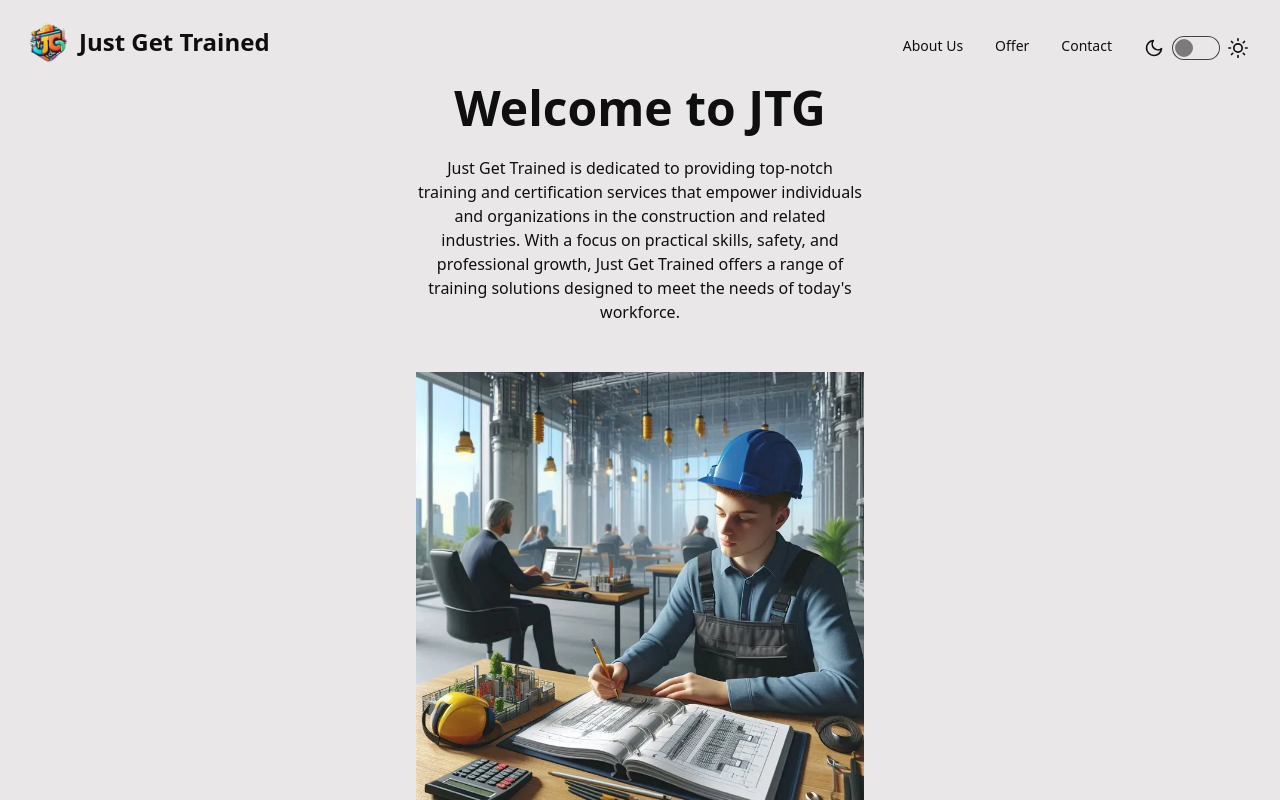
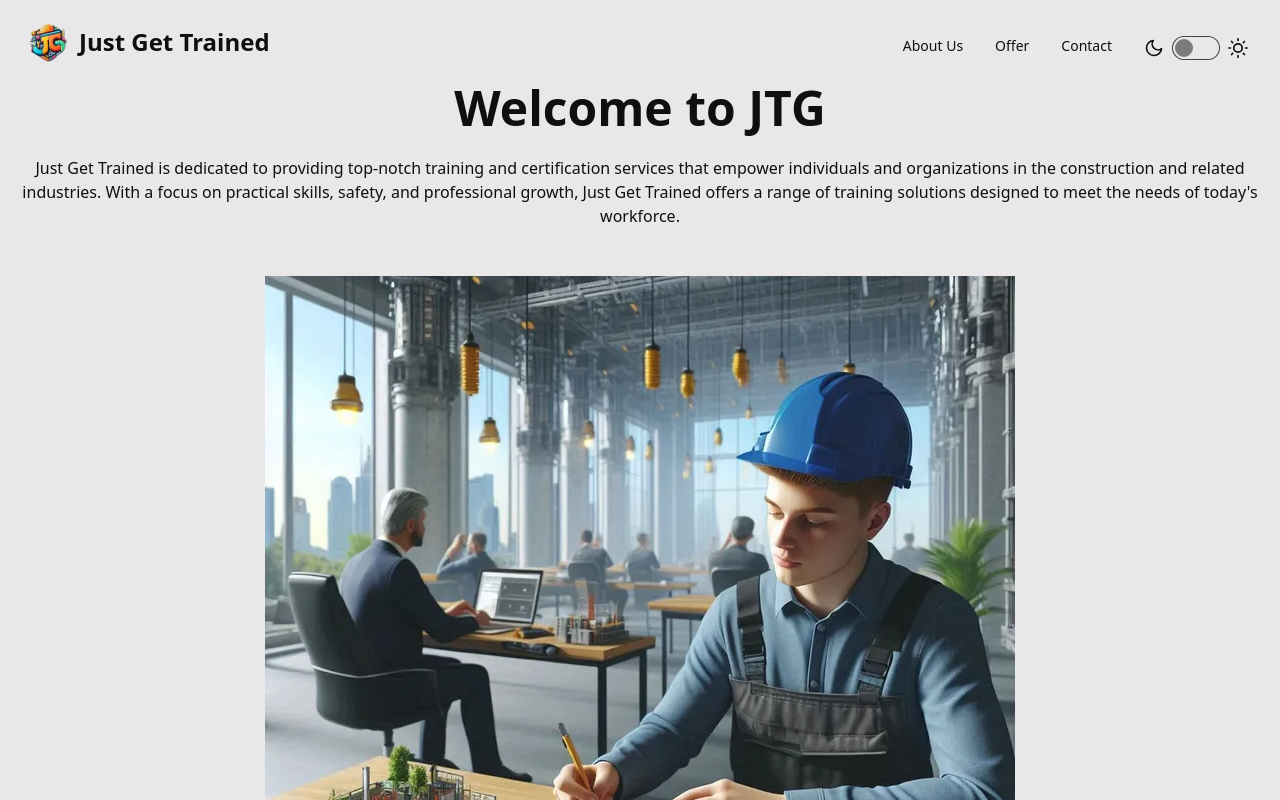
Before and after one commit to marcin-dudek/jgt, a SvelteKit app: page / in a window 1280 px wide. Shown: the top 800 px of the page. Built offline with nearby package versions, Linux system fonts and the light colour scheme.

Commit message:
Add home image

```diff
--- a/src/routes/+page.svelte
+++ b/src/routes/+page.svelte
@@ -10,8 +10,8 @@
   />
 </svelte:head>
 
-<div class="flex flex-col max-w-md mx-auto">
-  <h1 class="text-5xl font-bold">Welcome to JTG</h1>
+<div class="flex flex-col">
+  <h1 class="text-5xl font-bold mx-auto">Welcome to JTG</h1>
   <p class="py-6">
     Just Get Trained is dedicated to providing top-notch training and certification services that
     empower individuals and organizations in the construction and related industries. With a focus
@@ -23,11 +23,11 @@
 		converge to create spaces that transcend the ordinary. Welcome to a world where wood isn't
 		just a material; it's the soul of design.
 	</p> -->
-  <p class="py-6">
+  <p class="py-6 mx-auto">
     <picture>
-      <source media="max-w-md" srcset="./img/home_300.webp" />
-      <source media="min-w-lg" srcset="./img/home_750.webp" />
-      <img src="./img/home_750.webp" alt="Chris standing up holding his daughter Elva" />
+      <source media="(max-width:md)" srcset="./img/home_300.webp" />
+      <source media="(min-width:lg)" srcset="./img/home_750.webp" />
+      <img src="./img/home_750.webp" alt="Man in cask drawing with pencil in notebook." />
     </picture>
   </p>
 </div>
```
